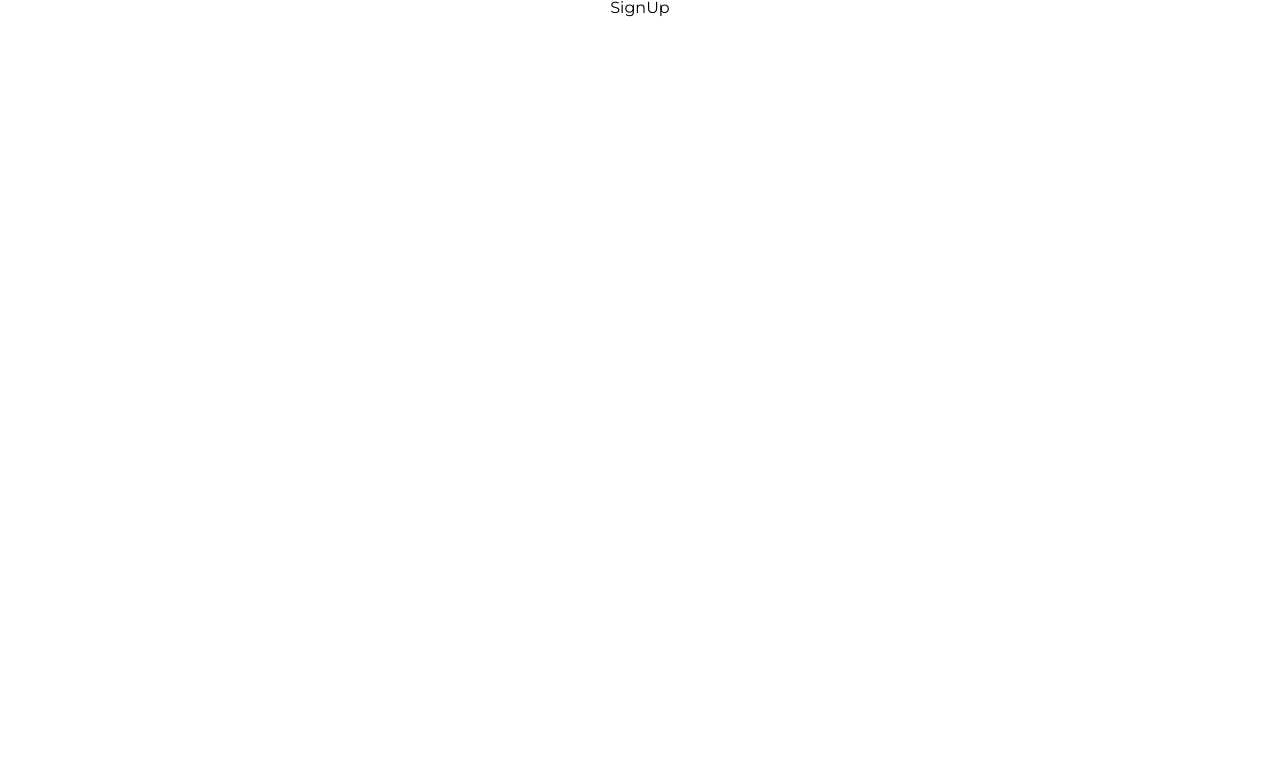
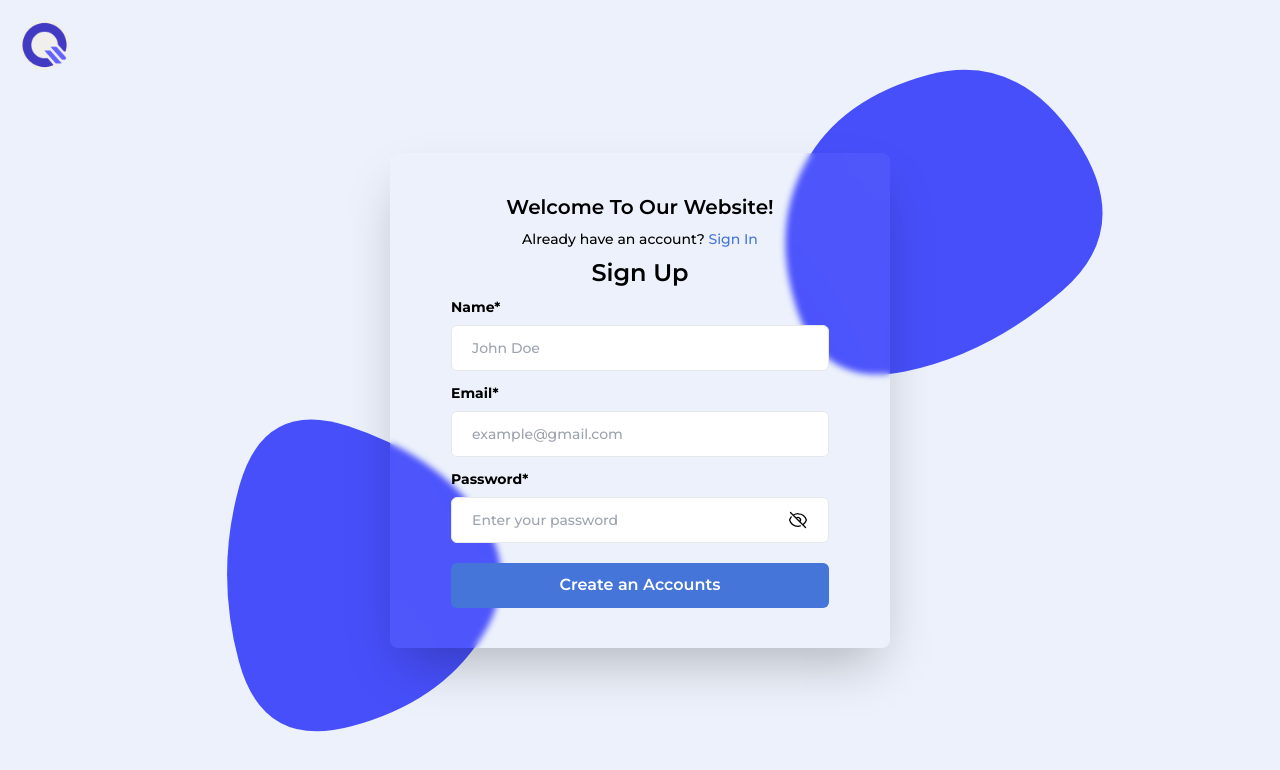
Before and after one commit to humanSCP/Shop, a React (Create React App) app: page /signup in a window 1280 px wide. Shown: the top 770 px of the page. Built offline with nearby package versions, Linux system fonts and the light colour scheme.

Commit message:
[15/02/2023] coding screen signup

```diff
--- a/src/pages/SignUp.jsx
+++ b/src/pages/SignUp.jsx
@@ -1,8 +1,128 @@
 import React from 'react'
+import { useForm } from "react-hook-form";
+import { NavLink, useNavigate } from 'react-router-dom'
+import { toast } from "react-toastify";
+import ButtonLoading from "../components/button/ButtonLoading";
+import * as yup from "yup";
+import { yupResolver } from "@hookform/resolvers/yup";
+import Input from "../components/input/Input";
+import InputPassword from "../components/input/InputPassword";
 
+
+const schema = yup.object({
+    name: yup
+        .string()
+        .max(10, "Name cannot exceed 10 characters")
+        .required("Please enter your name"),
+    email: yup
+        .string()
+        .email("Invalid email address")
+        .required("Please enter your email address"),
+    password: yup
+        .string()
+        .required("Please enter your password")
+        .min(8, "Your password must be at least 8 characters"),
+});
 const SignUp = () => {
+    const navigate = useNavigate()
+    const {
+        control,
+        handleSubmit,
+        formState: { errors, isSubmitting },
+    } = useForm({
+        resolver: yupResolver(schema),
+        mode: "onChange",
+    });
+    const onSubmit = async (values) => {
+        try {
+            toast.success("Create Account Successfully!");
+            navigate("/login");
+        } catch (error) {
+            toast.error("Something went wrong!");
+        }
+
+        return new Promise((resolve) => {
+            setTimeout(() => {
+                resolve();
+            }, 5000);
+        });
+    };
     return (
-        <div>SignUp</div>
+        <div className='login-box w-full h-screen bg-primary bg-opacity-10'>
+            <div className='container w-full h-full px-5 sm:py-12 py-[70px] relative flex flex-col justify-center items-center'>
+                <NavLink to="/" className={"absolute top-5 left-5"}>
+                    <img src="/qora.png" alt="" className="w-[50px] h-[50px]" />
+                </NavLink>
+                <div className="login max-w-[500px] w-full h-auto mx-auto sm:p-10 p-5 flex flex-col items-center relative shadow-2xl rounded-lg">
+                    <h4 className="text-xl font-semibold mb-2 z-10 text-center">
+                        Welcome To Our Website!
+                    </h4>
+                    <p className="mb-2 text-sm font-medium z-10">
+                        Already have an account?{" "}
+                        <NavLink to={"/login"} className="sm:text-primary text-error">
+                            Sign In
+                        </NavLink>
+                    </p>
+                    <h3 className="text-2xl font-semibold mb-2 z-10">Sign Up</h3>
+                    <form
+                        onSubmit={handleSubmit(onSubmit)}
+                        autoComplete="off"
+                        className="flex flex-col gap-3 w-[90%] z-10"
+                    >
+                        <Input
+                            text={"Name*"}
+                            type="text"
+                            name="name"
+                            placeholder="John Doe"
+                            control={control}
+                            error={errors.name?.message}
+                        ></Input>
+                        <Input
+                            text="Email*"
+                            type="text"
+                            name="email"
+                            placeholder="example@gmail.com"
+                            control={control}
+                            error={errors.email?.message}
+                        ></Input>
+                        <InputPassword
+                            name="password"
+                            error={errors.password?.message}
+                            control={control}
+                        ></InputPassword>
+                        <ButtonLoading disable={isSubmitting} loading={isSubmitting}>
+                            Create an Accounts
+                        </ButtonLoading>
+                    </form>
+                    <div className="absolute -left-[250px] -bottom-[150px] w-[450px] h-[450px] -z-10">
+                        <svg
+                            id="10015.io"
+                            viewBox="0 0 480 480"
+                            xmlns="http://www.w3.org/2000/svg"
+                            xmlnsXlink="http://www.w3.org/1999/xlink"
+                        >
+                            <path
+                                fill="#474bff"
+                                d="M364,309Q320,378,225.5,403.5Q131,429,105.5,334.5Q80,240,106,147Q132,54,222.5,83.5Q313,113,360.5,176.5Q408,240,364,309Z"
+                            />
+                        </svg>
+                    </div>
+                    <div className="absolute -top-[150px] -right-[250px]  w-[450px] h-[450px] -z-10">
+                        <svg
+                            id="10015.io"
+                            viewBox="0 0 480 480"
+                            xmlns="http://www.w3.org/2000/svg"
+                            xmlnsXlink="http://www.w3.org/1999/xlink"
+                        >
+                            <path
+                                fill="#474bff"
+                                d="M396.5,307.5Q318,375,229.5,393Q141,411,113.5,325.5Q86,240,123,171Q160,102,254.5,76.5Q349,51,412,145.5Q475,240,396.5,307.5Z"
+                            />
+                        </svg>
+                    </div>
+                </div>
+            </div>
+        </div>
     )
 }
 
```
